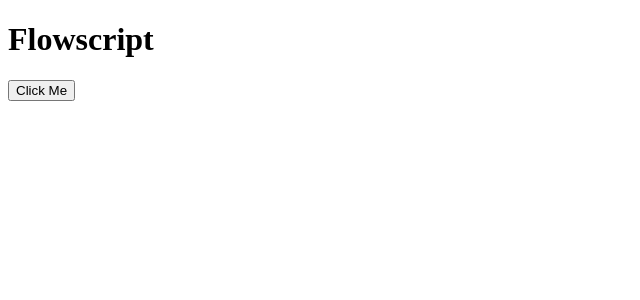
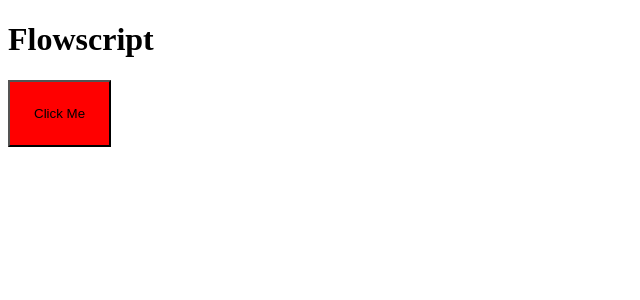
Before and after one commit to domingasp/flowscript, a Vue app: page / in a window 1280 px wide. Shown: the top 300 px of the page, without its empty margins (0-640 px from the left). Built offline with nearby package versions, Linux system fonts and the light colour scheme.

Commit message:
Add cva and scss

```diff
--- a/package.json
+++ b/package.json
@@ -14,6 +14,7 @@
     "generate-icons": "tsx scripts/generate-icons.ts"
   },
   "dependencies": {
+    "class-variance-authority": "^0.7.1",
     "vue": "^3.5.13",
     "vue-router": "^4.6.4"
   },
@@ -31,6 +32,7 @@
     "globals": "^16.5.0",
     "jiti": "^2.6.1",
     "knip": "^5.78.0",
+    "sass": "^1.97.1",
     "tsx": "^4.21.0",
     "typescript": "~5.6.2",
     "typescript-eslint": "^8.50.1",
--- a/src/components/Button.vue
+++ b/src/components/Button.vue
@@ -1,11 +1,43 @@
 <script setup lang="ts">
-import { ButtonHTMLAttributes } from "vue";
+import { cva, VariantProps } from "class-variance-authority";
 
-type Props = /* @vue-ignore */ ButtonHTMLAttributes;
+const button = cva("button", {
+  variants: {
+    variant: {
+      primary: "primary",
+      secondary: "secondary",
+    },
+  },
+});
 
-defineProps<Props>();
+type ButtonProps = VariantProps<typeof button>;
+
+withDefaults(
+  defineProps<{
+    variant?: ButtonProps["variant"];
+  }>(),
+  {
+    variant: "primary",
+  }
+);
 </script>
 
 <template>
-  <button v-bind="$attrs"><slot /></button>
+  <button v-bind="$attrs" :class="button({ variant })">
+    <slot />
+  </button>
 </template>
+
+<style lang="scss" scoped>
+.button {
+  padding: $padding-lg;
+}
+
+.primary {
+  background-color: red;
+}
+
+.secondary {
+  background-color: blue;
+}
+</style>
--- /dev/null
+++ b/src/styles/_variables.scss
@@ -0,0 +1,16 @@
+$padding-sm: 0.5rem;
+$padding-md: 1rem;
+$padding-lg: 1.5rem;
+
+:root {
+	--color-background: #ffffff;
+	--color-foreground: #000000;
+
+	background-color: var(--color-background);
+	color: var(--color-foreground);
+}
+
+[data-theme="dark"] {
+	--color-background: #121212;
+	--color-foreground: #ffffff;
+}
--- a/tsconfig.json
+++ b/tsconfig.json
@@ -20,6 +20,9 @@
     "noUnusedParameters": true,
     "noFallthroughCasesInSwitch": true
   },
+  "vueCompilerOptions": {
+    "fallthroughAttributes": true
+  },
   "include": ["src/**/*.ts", "src/**/*.d.ts", "src/**/*.tsx", "src/**/*.vue"],
   "references": [{ "path": "./tsconfig.node.json" }]
 }
--- a/vite.config.ts
+++ b/vite.config.ts
@@ -1,11 +1,24 @@
 import { defineConfig } from "vite";
 import vue from "@vitejs/plugin-vue";
+import { fileURLToPath } from "node:url";
 
 const host = process.env.TAURI_DEV_HOST;
 
 // https://vite.dev/config/
 export default defineConfig(async () => ({
   plugins: [vue()],
+  css: {
+    preprocessorOptions: {
+      scss: {
+        additionalData: `@use "@/styles/_variables.scss" as *;`,
+      },
+    },
+  },
+  resolve: {
+    alias: {
+      "@": fileURLToPath(new URL("./src", import.meta.url)),
+    },
+  },
 
   // Vite options tailored for Tauri development and only applied in `tauri dev` or `tauri build`
   //
```
Also changed, not shown: 1 other file (tests, documents, lock files or other folders).
